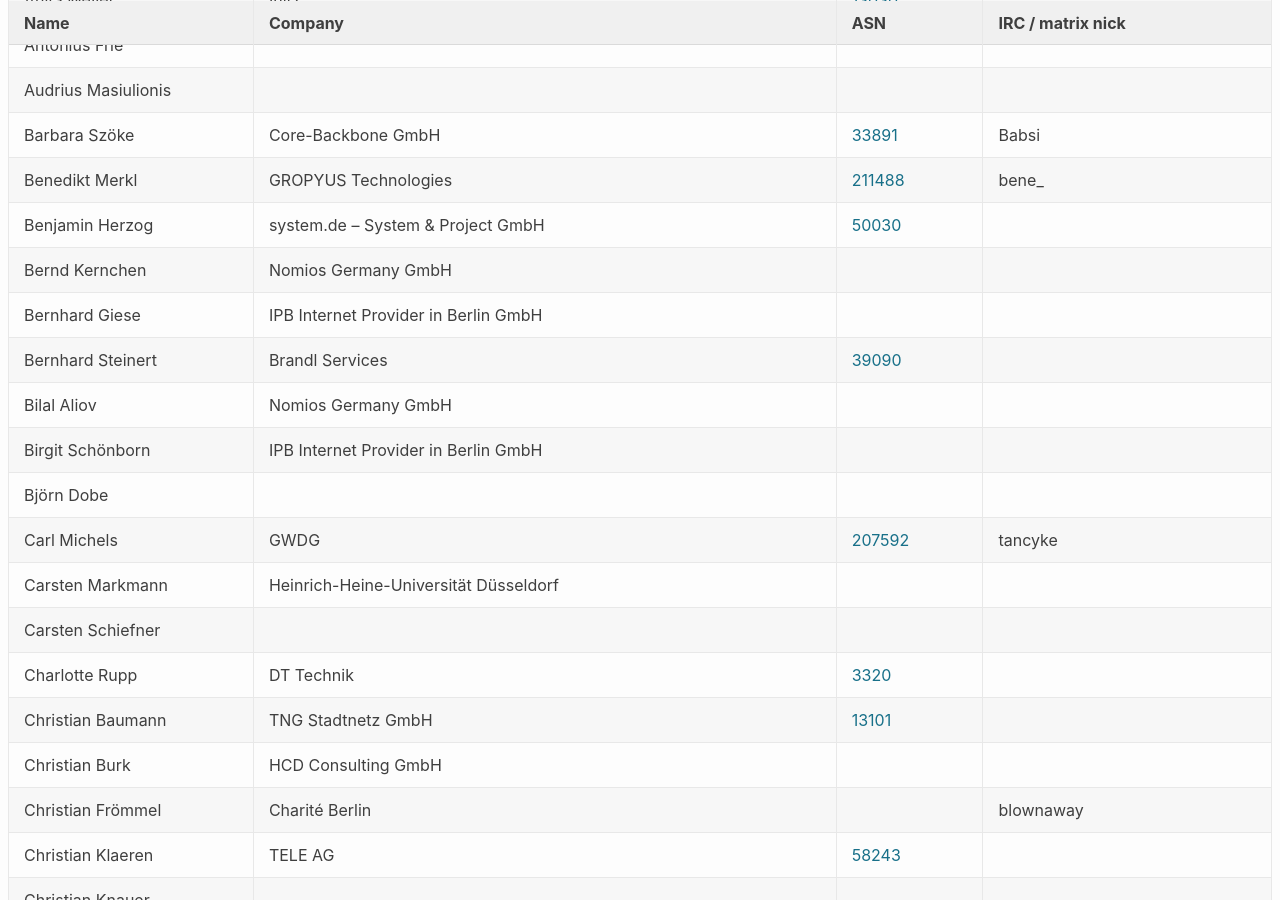
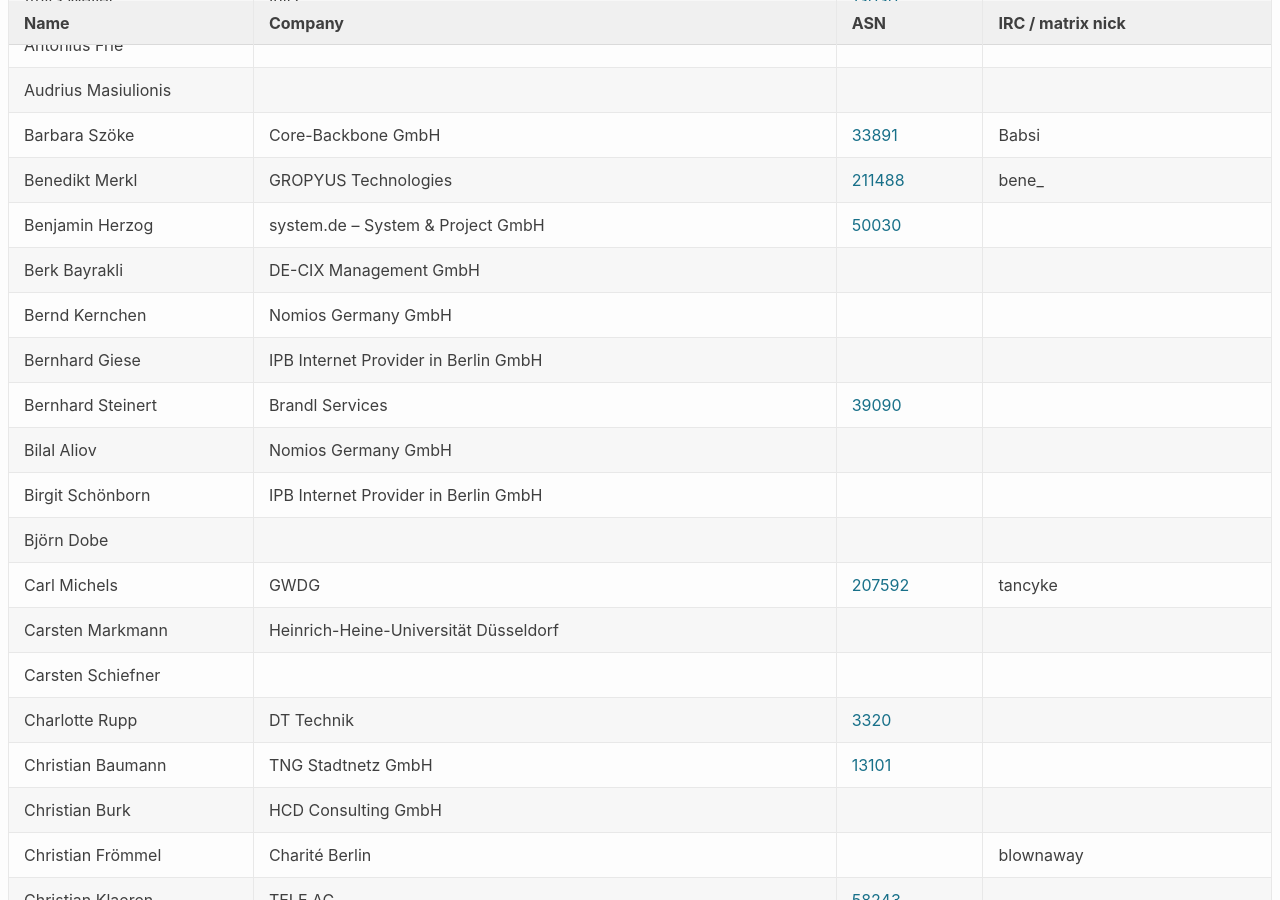
Before and after one commit to denog/pretix-attendeelist, a Jekyll site: the page built from denog16/index.markdown, in a window 1280 px wide and 900 px high, scrolled down 1438 px. Built offline with Jekyll 4.4.1, drawn with Linux system fonts in a browser that asks for light colours.

Commit message:
Latest data: Fri Oct 11 07:47:56 UTC 2024

```diff
--- a/_data/attendees_denog16_onsite.json
+++ b/_data/attendees_denog16_onsite.json
@@ -198,6 +198,12 @@
     "asn": "50030"
   },
   {
+    "name": "Berk Bayrakli",
+    "company": "DE-CIX Management GmbH",
+    "irc": null,
+    "asn": null
+  },
+  {
     "name": "Bernd Kernchen",
     "company": "Nomios Germany GmbH",
     "irc": null,
```
